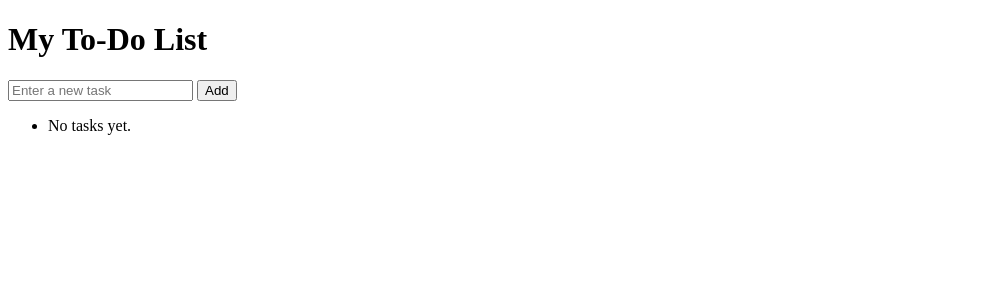
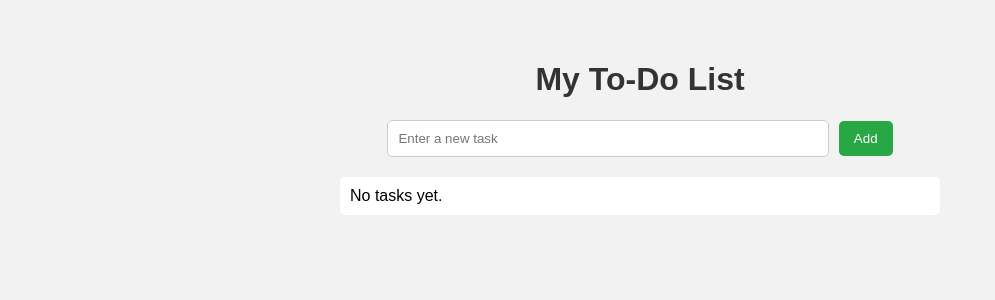
Before and after one commit to Shaahinn/django-todo-app, a Django app: page / in a window 1280 px wide. Shown: the top 300 px of the page, without its empty margins (0-995 px from the left). Run offline with Django 5.2, Linux system fonts and the light colour scheme; data that the repository does not hold is empty.

Commit message:
Added complete & delete task features with styling

```diff
--- /dev/null
+++ b/todo/static/todo/style.css
@@ -0,0 +1,58 @@
+body {
+    font-family: Arial, sans-serif;
+    background-color: #f2f2f2;
+    padding: 40px;
+    max-width: 600px;
+    margin: auto;
+}
+
+h1 {
+    text-align: center;
+    color: #333;
+}
+
+form {
+    margin-bottom: 20px;
+    text-align: center;
+}
+
+input[type="text"] {
+    padding: 10px;
+    width: 70%;
+    border: 1px solid #ccc;
+    border-radius: 5px;
+}
+
+button {
+    padding: 10px 15px;
+    margin-left: 5px;
+    border: none;
+    background-color: #28a745;
+    color: white;
+    border-radius: 5px;
+    cursor: pointer;
+}
+
+button:hover {
+    background-color: #218838;
+}
+
+ul {
+    list-style-type: none;
+    padding: 0;
+}
+
+li {
+    background-color: white;
+    margin-bottom: 10px;
+    padding: 10px;
+    border-radius: 5px;
+    display: flex;
+    justify-content: space-between;
+    align-items: center;
+}
+
+li form {
+    display: inline;
+    margin: 0;
+}
--- a/todo/templates/todo/task_list.html
+++ b/todo/templates/todo/task_list.html
@@ -1,7 +1,9 @@
+ {% load static %}
 <!DOCTYPE html>
 <html>
 <head>
     <title>To-Do List</title>
+<link rel="stylesheet" href="{% static 'todo/style.css' %}">
 </head>
 <body>
     <h1>My To-Do List</h1>
@@ -15,7 +17,23 @@
     <ul>
         {% for task in tasks %}
             <li>
-                {{ task.title }} {% if task.completed %}(Done){% endif %}
+                {% if task.completed %}
+                    <s>{{ task.title }}</s>
+                {% else %}
+                    {{ task.title }}
+                {% endif %}
+
+                <!-- Complete Button -->
+                <form action="{% url 'complete_task' task.id %}" method="POST" style="display:inline;">
+                    {% csrf_token %}
+                    <button type="submit">Complete</button>
+                </form>
+
+                <!-- Delete Button -->
+                <form action="{% url 'delete_task' task.id %}" method="POST" style="display:inline;">
+                    {% csrf_token %}
+                    <button type="submit">Delete</button>
+                </form>
             </li>
         {% empty %}
             <li>No tasks yet.</li>
--- a/todo/urls.py
+++ b/todo/urls.py
@@ -3,4 +3,6 @@ from . import views
 
 urlpatterns = [
     path('', views.task_list, name='task_list'),
+    path('complete/<int:task_id>/', views.complete_task, name='complete_task'),
+    path('delete/<int:task_id>/', views.delete_task, name='delete_task'),
 ]
--- a/todo/views.py
+++ b/todo/views.py
@@ -10,3 +10,16 @@ def task_list(request):
 
     tasks = Task.objects.all()
     return render(request, 'todo/task_list.html', {'tasks': tasks})
+from django.shortcuts import render, redirect, get_object_or_404
+from .models import Task
+
+def complete_task(request, task_id):
+    task = get_object_or_404(Task, id=task_id)
+    task.completed = True
+    task.save()
+    return redirect('/')
+
+def delete_task(request, task_id):
+    task = get_object_or_404(Task, id=task_id)
+    task.delete()
+    return redirect('/')
```
